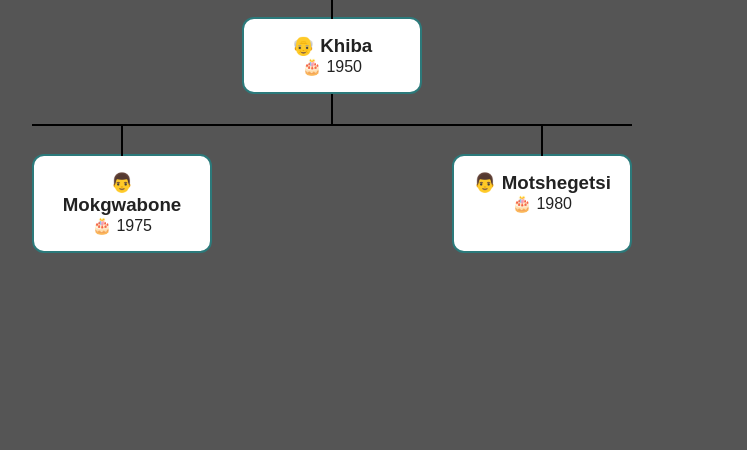
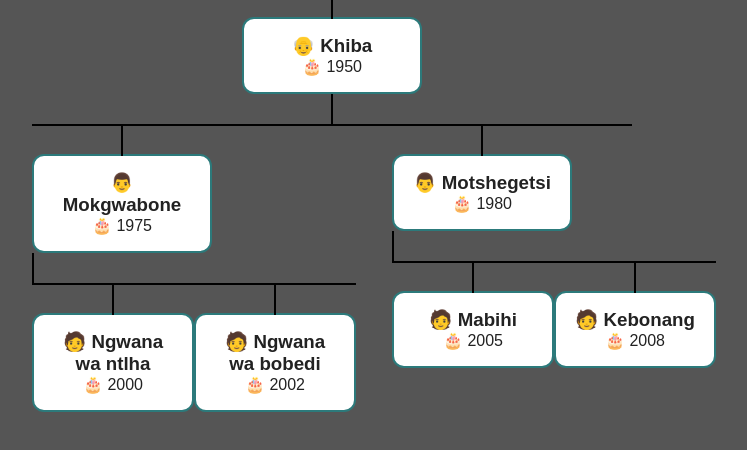
Before and after one commit to turbothegreat/khibanation_familytree, a plain HTML site: page Index.html in a window 1280 px wide. Shown: the part 180-630 px from the top of the page, without its empty margins (308-1055 px from the left). Drawn offline with Linux system fonts and the light colour scheme.

Commit message:
just an xample

```diff
--- a/Index.html
+++ b/Index.html
@@ -33,20 +33,57 @@
       <p>🎂 1950</p>
     </div>
 
-    <!-- Connector from Khiba to children -->
+    <!-- Connector from grandparent to children -->
     <div class="connector"></div>
 
     <!-- Children container -->
     <div class="children">
+
+      <!-- First child -->
+      <div class="person-branch">
         <div class="person" data-name="Mokgwabone" onclick="showDetails('Mokgwabone')">
           <h3>👨 Mokgwabone</h3>
           <p>🎂 1975</p>
         </div>
 
+        <!-- Connector from this child to grandchildren -->
+        <div class="connector"></div>
+
+        <!-- Grandchildren -->
+        <div class="children">
+          <div class="person" data-name="Ngwana wa ntlha" onclick="showDetails('Ngwana wa ntlha')">
+            <h3>🧑 Ngwana wa ntlha</h3>
+            <p>🎂 2000</p>
+          </div>
+          <div class="person" data-name="Ngwana wa bobedi" onclick="showDetails('Ngwana wa bobedi')">
+            <h3>🧑 Ngwana wa bobedi</h3>
+            <p>🎂 2002</p>
+          </div>
+        </div>
+      </div>
+
+      <!-- Second child -->
+      <div class="person-branch">
         <div class="person" data-name="Motshegetsi" onclick="showDetails('Motshegetsi')">
           <h3>👨 Motshegetsi</h3>
           <p>🎂 1980</p>
         </div>
+
+        <!-- Connector to grandchildren -->
+        <div class="connector"></div>
+
+        <div class="children">
+          <div class="person" data-name="Mabihi" onclick="showDetails('Mabihi')">
+            <h3>🧑 Mabihi</h3>
+            <p>🎂 2005</p>
+          </div>
+          <div class="person" data-name="Kebonang" onclick="showDetails('Kebonang')">
+            <h3>🧑 Kebonang</h3>
+            <p>🎂 2008</p>
+          </div>
+        </div>
+      </div>
+
     </div>
 
   </main>
```
Lines whose indentation alone changed are shown as unchanged.
